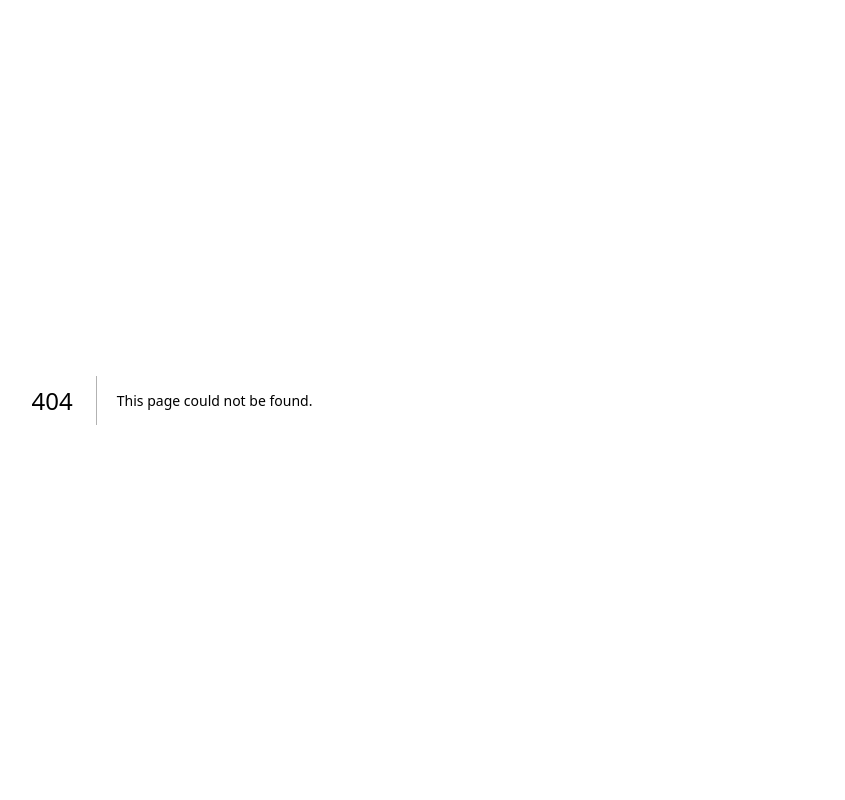
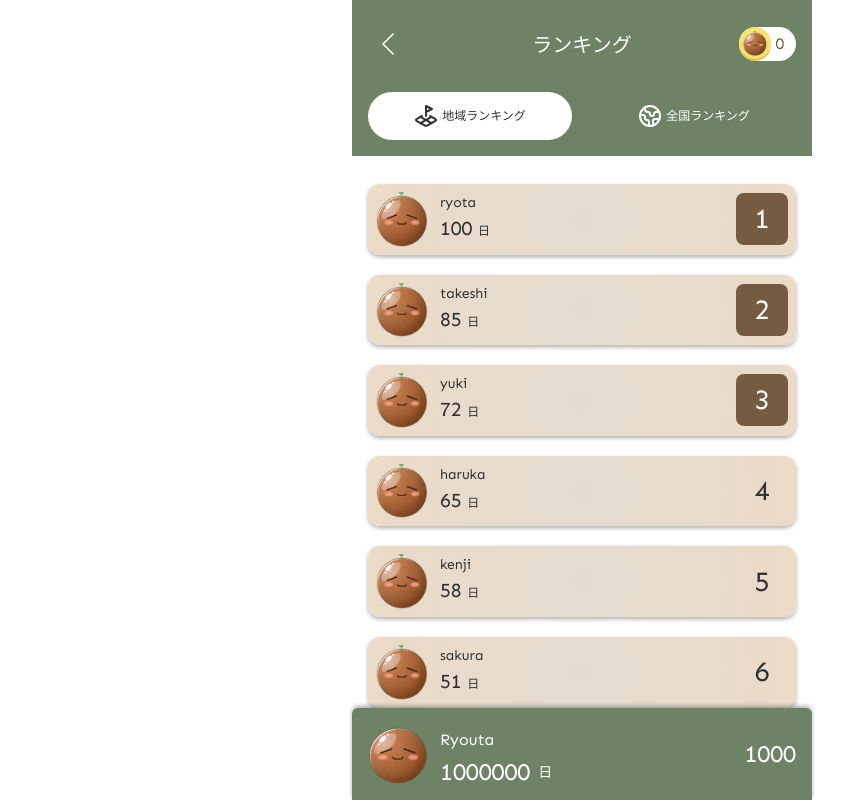
Before and after one commit to WeatherNewsApp/weather-web-frontend, a Next.js app in the folder weather-web/: page /ranking in a window 1280 px wide. Before the commit this address had no page. Shown: the whole page, without its empty margins (58-903 px from the left). Built offline with nearby package versions, Linux system fonts and the light colour scheme.

Commit message:
feat:ranking

```diff
--- a/weather-web/src/app/globals.css
+++ b/weather-web/src/app/globals.css
@@ -117,4 +117,5 @@ input:-webkit-autofill:active {
 
   /* shadow */
   --shadow-md: 0px 2px 4px 0px rgba(47, 50, 49, 0.4);
+  --shadow-t: 0px -2px 4px 0px rgba(47, 50, 49, 0.4);
 }
--- /dev/null
+++ b/weather-web/src/app/ranking/page.tsx
@@ -0,0 +1,111 @@
+"use client";
+import { useState } from "react";
+import Image from "next/image";
+
+import { PageHeader } from "@/components/shea/PageHeader/PageHeader";
+import { Icons } from "@/components/shea/icon";
+import { Loading } from "@/components/shea/Loading/Loading";
+import { RankingUser } from "@/components/feature/RankingItem/RankingItem";
+import { RankingItem } from "@/components/feature/RankingItem/RankingItem";
+
+// 地域ランキングのダミーデータ
+const localRankingData: RankingUser[] = [
+  { rank: 1, name: "ryota", days: 100 },
+  { rank: 2, name: "takeshi", days: 85 },
+  { rank: 3, name: "yuki", days: 72 },
+  { rank: 4, name: "haruka", days: 65 },
+  { rank: 5, name: "kenji", days: 58 },
+  { rank: 6, name: "sakura", days: 51 },
+  { rank: 7, name: "daiki", days: 47 },
+  { rank: 8, name: "mika", days: 42 },
+  { rank: 9, name: "taro", days: 38 },
+  { rank: 10, name: "hanako", days: 35 },
+];
+
+// 全国ランキングのダミーデータ
+const globalRankingData: RankingUser[] = [
+  { rank: 1, name: "champion", days: 365 },
+  { rank: 2, name: "master", days: 320 },
+  { rank: 3, name: "legend", days: 285 },
+  { rank: 4, name: "hero", days: 250 },
+  { rank: 5, name: "warrior", days: 215 },
+  { rank: 6, name: "knight", days: 180 },
+  { rank: 7, name: "fighter", days: 155 },
+  { rank: 8, name: "brave", days: 130 },
+  { rank: 9, name: "ryota", days: 100 },
+  { rank: 10, name: "rookie", days: 85 },
+];
+
+export default function Ranking() {
+  const [activeTabId, setActiveTabId] = useState<string>("local");
+  const [isLoading, setIsLoading] = useState<boolean>(false);
+
+  // アクティブなタブに応じてデータを切り替え devのみ
+  const currentRankingData =
+    activeTabId === "local" ? localRankingData : globalRankingData;
+
+  return (
+    <div className="h-screen flex flex-col">
+      <PageHeader
+        title="ランキング"
+        href="/"
+        showPoints={true}
+        // TODO: ポイントを取得する
+        points={0}
+        tabs={[
+          {
+            id: "local",
+            label: "地域ランキング",
+            icon: <Icons.local />,
+          },
+          {
+            id: "global",
+            label: "全国ランキング",
+            icon: <Icons.global />,
+          },
+        ]}
+        activeTabId={activeTabId}
+        onTabChange={(tabId) => {
+          setActiveTabId(tabId);
+        }}
+      />
+      <main className="flex-1 bg-white overflow-y-auto py-7 px-4">
+        {isLoading ? (
+          <Loading />
+        ) : (
+          <div className="flex flex-col gap-5">
+            {currentRankingData.map((user) => (
+              <RankingItem
+                key={user.rank}
+                rank={user.rank}
+                name={user.name}
+                days={user.days}
+              />
+            ))}
+          </div>
+        )}
+      </main>
+      <div className="bg-main text-white rounded-t-xs py-4 px-4 flex items-center justify-between shadow-t">
+        <div className="flex gap-3 items-center justify-center">
+          <Image
+            src="/images/dummy-image.png"
+            alt="dummy-image"
+            width={60}
+            height={60}
+            className="h-15"
+          />
+          <div className="flex flex-col gap-3">
+            <p className=" font-sen">Ryouta</p>
+            <div className="flex gap-2 items-end justify-center">
+              <p className=" text-xl font-sen leading-4">1000000</p>
+              <p className="text-sm leading-4">日</p>
+            </div>
+          </div>
+        </div>
+        <div className="flex items-center justify-center">
+          <p className="text-xl font-sen">1000</p>
+        </div>
+      </div>
+    </div>
+  );
+}
--- /dev/null
+++ b/weather-web/src/components/feature/RankingItem/RankingItem.tsx
@@ -0,0 +1,78 @@
+"use client";
+import { useState } from "react";
+import Image from "next/image";
+import { cn } from "@/lib/utils";
+import { ProfileModal } from "@/components/shea/ProfileModal/ProfileModal";
+
+export interface RankingUser {
+  rank: number;
+  name: string;
+  days: number;
+}
+
+export const RankingItem = ({ rank, name, days }: RankingUser) => {
+  const [isOpen, setIsOpen] = useState(false);
+
+  return (
+    <>
+      <div
+        onClick={() => setIsOpen(true)}
+        key={rank}
+        className="flex items-center justify-between shadow-md rounded-md p-2 bg-radial"
+      >
+        <div className="flex gap-3">
+          <Image
+            src="/images/dummy-image.png"
+            alt="dummy-avatar"
+            width={52}
+            height={52}
+          />
+          <div className="flex flex-col ">
+            <p className="text-sm font-sen">{name}</p>
+            <p className="text-lg font-sen">
+              {days} <span className="text-xs">日</span>
+            </p>
+          </div>
+        </div>
+        <div
+          className={cn(
+            "flex justify-center items-center text-2xl font-sen rounded-sm w-13 h-13",
+            (rank === 1 || rank === 2 || rank === 3) && "bg-accent text-white"
+          )}
+        >
+          <p>{rank}</p>
+        </div>
+      </div>
+      <ProfileModal
+        isOpen={isOpen}
+        onClose={() => setIsOpen(false)}
+        title="プロフィール"
+      >
+        <div className="flex flex-col gap-3 items-center justify-center">
+          <Image
+            src="/images/dummy-image.png"
+            alt="dummy-avatar"
+            width={80}
+            height={80}
+          />
+          <p className="text-lg font-sen">{name}</p>
+          <div className="flex gap-2 items-end justify-center">
+            <p className="text-2xl font-sen ">{days}</p>
+            <span className="text-md pb-1">日</span>
+          </div>
+        </div>
+        <div className="flex flex-col gap-1 w-full items-center justify-center">
+          <p className="text-sm text-left w-full">ユーザーが選んだケア</p>
+          <div className="w-full flex items-center justify-center bg-white py-5 rounded-sm">
+            <Image
+              src="/images/dummy-image.png"
+              alt="dummy-image"
+              width={120}
+              height={120}
+            />
+          </div>
+        </div>
+      </ProfileModal>
+    </>
+  );
+};
--- /dev/null
+++ b/weather-web/src/components/shea/ProfileModal/ProfileModal.tsx
@@ -0,0 +1,30 @@
+interface ProfileModalProps {
+  isOpen: boolean;
+  onClose: () => void;
+  children: React.ReactNode;
+  title: string;
+}
+
+export const ProfileModal = ({
+  isOpen,
+  onClose,
+  children,
+  title,
+}: ProfileModalProps) => {
+  if (!isOpen) return null;
+  return (
+    <div className="fixed inset-0 z-50 flex items-center justify-center px-6">
+      <div
+        className="absolute inset-0 bg-black opacity-80"
+        onClick={onClose}
+      ></div>
+
+      <div className="relative bg-radial-close rounded-lg flex flex-col items-center justify-center text-center max-w-[360px] w-full overflow-hidden">
+        <div className="bg-main text-white text-lg py-4 w-full text-center">
+          {title}
+        </div>
+        <div className="pt-7 p-3 flex flex-col gap-7 w-full ">{children}</div>
+      </div>
+    </div>
+  );
+};
--- a/weather-web/src/components/shea/icon.tsx
+++ b/weather-web/src/components/shea/icon.tsx
@@ -17,6 +17,8 @@ import {
   ClipboardList,
   Trophy,
   MoveRight,
+  LandPlot,
+  Earth,
 } from "lucide-react";
 
 const AppleIcon = () => {
@@ -90,4 +92,6 @@ export const Icons = {
   mission: ClipboardList,
   achievement: Trophy,
   ArrowRight: MoveRight,
+  local: LandPlot,
+  global: Earth,
 };
```
